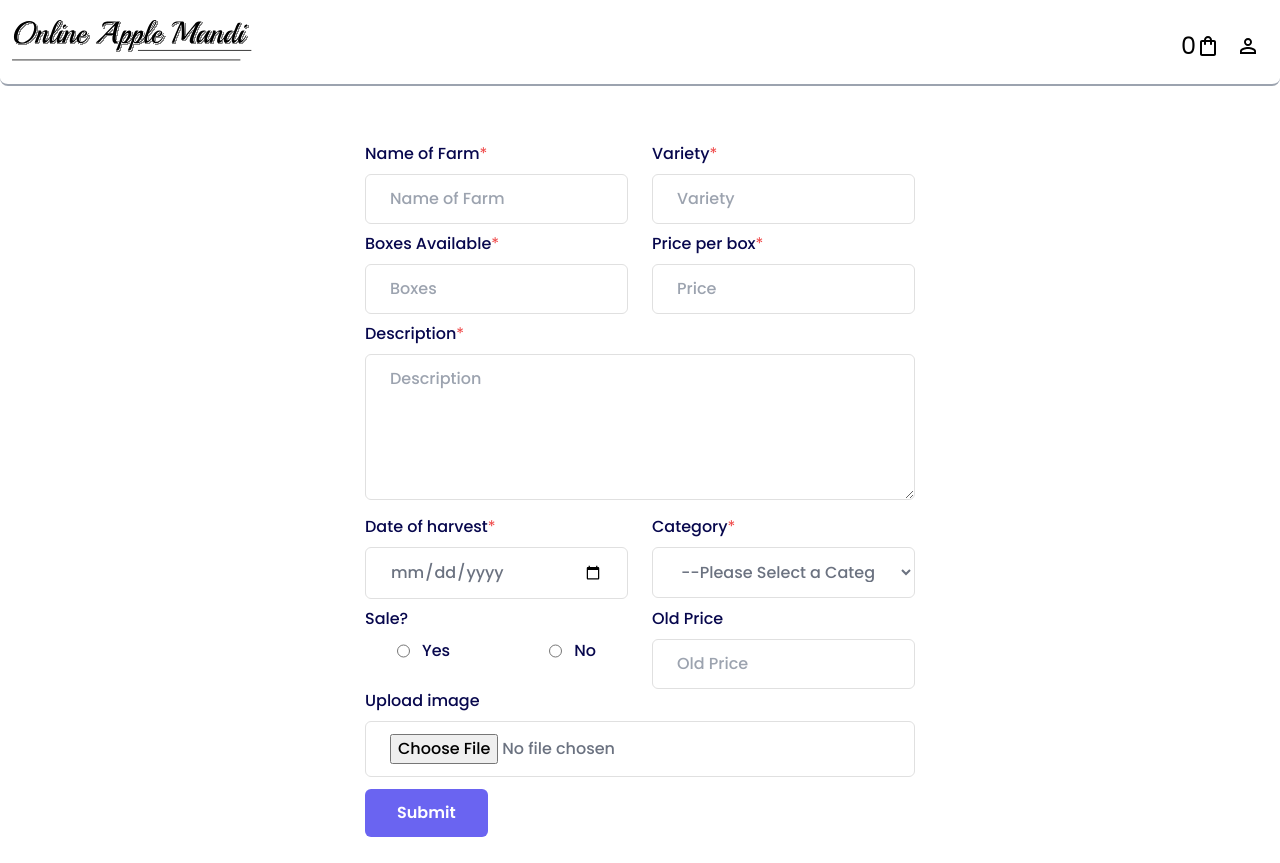
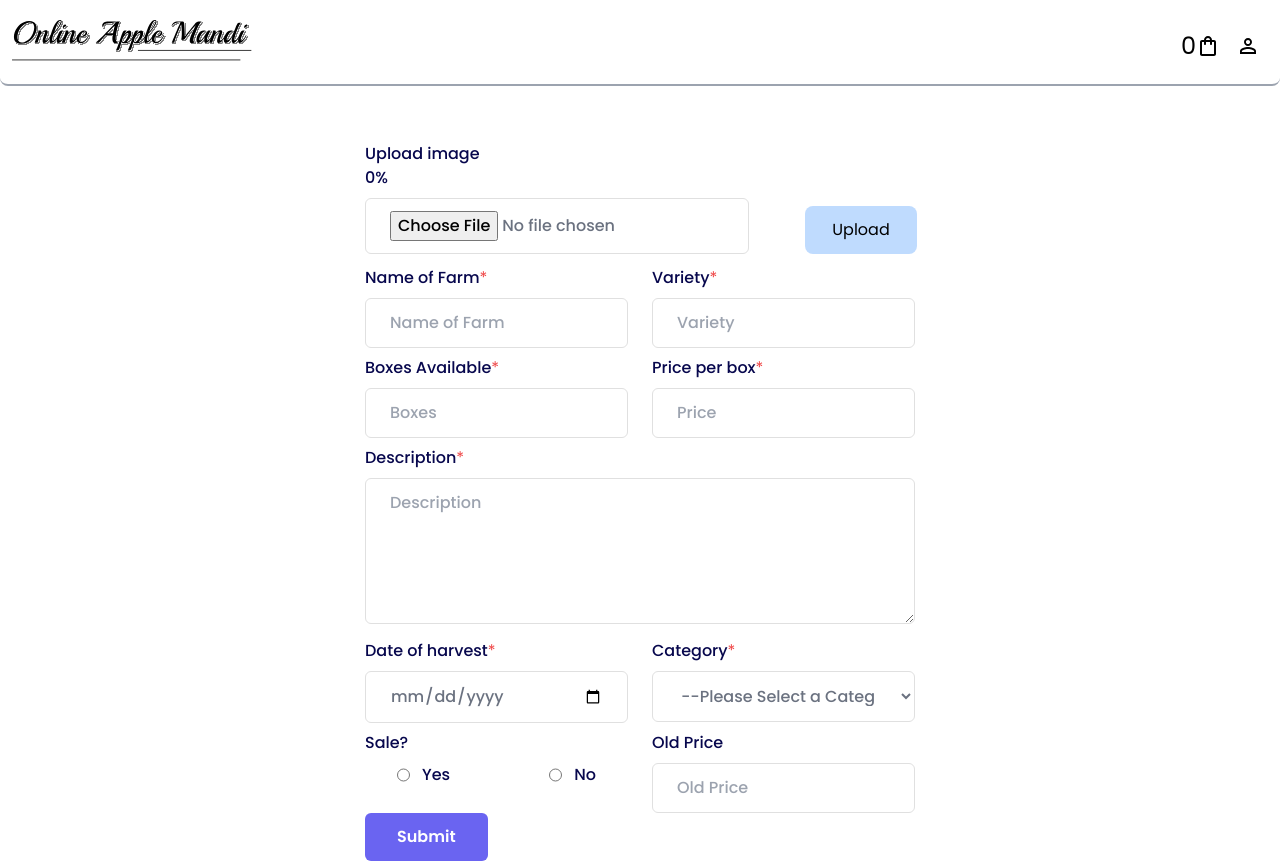
Before and after one commit to Blank333/AppleBids, a React (Create React App) app in the folder client/: page /addproduct in a window 1280 px wide. Shown: the top 863 px of the page. Built offline with nearby package versions, Linux system fonts and the light colour scheme.

Commit message:
Added Firebase Storage api Added image upload and link to products

```diff
--- a/client/src/firebase.config.js
+++ b/client/src/firebase.config.js
@@ -1,11 +1,8 @@
 // Import the functions you need from the SDKs you need
 import { initializeApp } from "firebase/app";
+import { getFirestore } from "firebase/firestore";
+import { getStorage } from "firebase/storage";
 
-import { getFirestore } from "firebase/firestore";
-// TODO: Add SDKs for Firebase products that you want to use
-// https://firebase.google.com/docs/web/setup#available-libraries
-
-// Your web app's Firebase configuration
 const firebaseConfig = {
   apiKey: "AIzaSyBAKMWpZELsAk-QhP-4KdYXb2J0xuxffsk",
   authDomain: "applebidsapp.firebaseapp.com",
@@ -19,3 +16,4 @@ const firebaseConfig = {
 export const app = initializeApp(firebaseConfig);
 
 export const db = getFirestore(app);
+export const storage = getStorage(app);
--- a/client/src/pages/AddProduct.js
+++ b/client/src/pages/AddProduct.js
@@ -4,10 +4,15 @@ import { db } from "../firebase.config";
 import { ToastContainer, toast } from "react-toastify";
 import { useNavigate } from "react-router-dom";
 import { useSelector } from "react-redux";
+import { storage } from "../firebase.config";
+import { ref, getDownloadURL, uploadBytesResumable } from "firebase/storage";
 
 const AddProduct = () => {
   const userInfo = useSelector((state) => state.applebids.userInfo);
   const navigate = useNavigate();
+  const [imgUrl, setImgUrl] = useState(null);
+  const [progresspercent, setProgresspercent] = useState(0);
+
   const [formData, setformData] = useState({
     title: "",
     description: "",
@@ -19,7 +24,36 @@ const AddProduct = () => {
     isNew: false,
     oldPrice: 0,
     uploadedBy: "",
+    image: "",
   });
+
+  const handleUpload = (e) => {
+    e.preventDefault();
+    const file = e.target[0]?.files[0];
+
+    if (!file) return;
+
+    const storageRef = ref(storage, `products/${file.name}`);
+    const uploadTask = uploadBytesResumable(storageRef, file);
+
+    uploadTask.on(
+      "state_changed",
+      (snapshot) => {
+        const progress = Math.round(
+          (snapshot.bytesTransferred / snapshot.totalBytes) * 100
+        );
+        setProgresspercent(progress);
+      },
+      (error) => {
+        alert(error);
+      },
+      () => {
+        getDownloadURL(uploadTask.snapshot.ref).then((downloadURL) => {
+          setImgUrl(downloadURL);
+        });
+      }
+    );
+  };
 
   const addProd = async (e) => {
     e.preventDefault();
@@ -48,6 +82,7 @@ const AddProduct = () => {
           isNew: formData.isNew,
           oldPrice: formData.oldPrice,
           uploadedBy: userInfo.name,
+          image: imgUrl,
         },
         { merge: false }
       );
@@ -68,6 +103,44 @@ const AddProduct = () => {
   return (
     <div className='flex items-center justify-center p-12'>
       <div className='mx-auto w-full max-w-[550px]'>
+        <div className='mb-3 flex flex-wrap '>
+          {imgUrl && <p>File Uploaded</p>}
+          <form
+            onSubmit={handleUpload}
+            className='flex justify-between gap-14 items-end'
+          >
+            <div className='w-96'>
+              <label
+                className='mb-2 block text-base font-medium text-[#07074D]'
+                htmlFor='image'
+              >
+                Upload image{" "}
+                <span>
+                  {!imgUrl && (
+                    <div className='outerbar'>
+                      <div
+                        className='innerbar'
+                        style={{ width: `${progresspercent}%` }}
+                      >
+                        {progresspercent}%
+                      </div>
+                    </div>
+                  )}
+                </span>
+              </label>
+              <input
+                className='w-full rounded-md border border-[#e0e0e0] bg-white py-3 px-6 text-base font-medium text-[#6B7280] outline-none focus:border-[#6A64F1] focus:shadow-md'
+                id='image'
+                type='file'
+                accept='image/png, image/gif, image/jpeg'
+              ></input>
+            </div>
+            <button className='w-28 bg-blue-200 rounded-lg h-12 ' type='submit'>
+              Upload
+            </button>
+          </form>
+        </div>
+
         <form action='/AddProduct' method='POST' name='addProd'>
           <div className='-mx-3 flex flex-wrap'>
             <div className='w-full px-3 sm:w-1/2'>
@@ -312,21 +385,6 @@ const AddProduct = () => {
             </div>
           </div>
 
-          <div className='mb-3 flex flex-wrap'>
-            <label
-              className='mb-2 block text-base font-medium text-[#07074D]'
-              htmlFor='image'
-            >
-              Upload image
-            </label>
-            <input
-              className='w-full rounded-md border border-[#e0e0e0] bg-white py-3 px-6 text-base font-medium text-[#6B7280] outline-none focus:border-[#6A64F1] focus:shadow-md'
-              id='image'
-              type='file'
-              accept='image/png, image/gif, image/jpeg'
-            ></input>
-          </div>
-
           <div>
             <button
               onClick={addProd}
```
